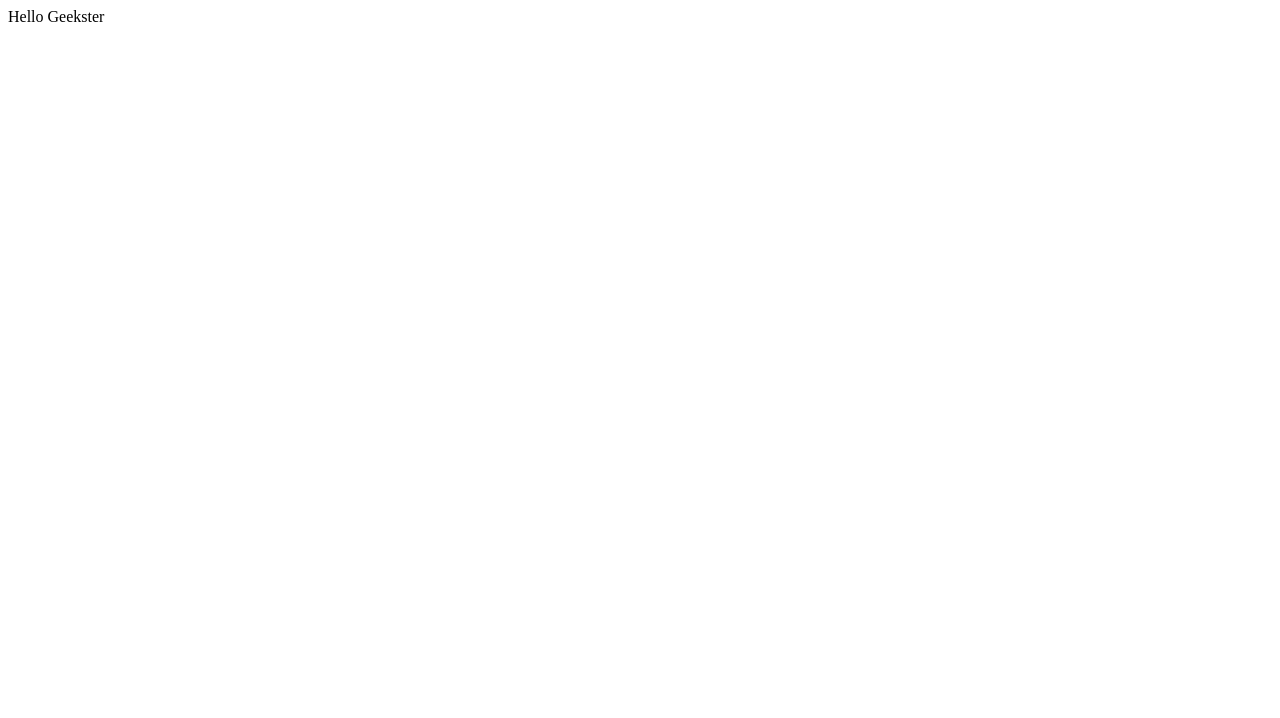
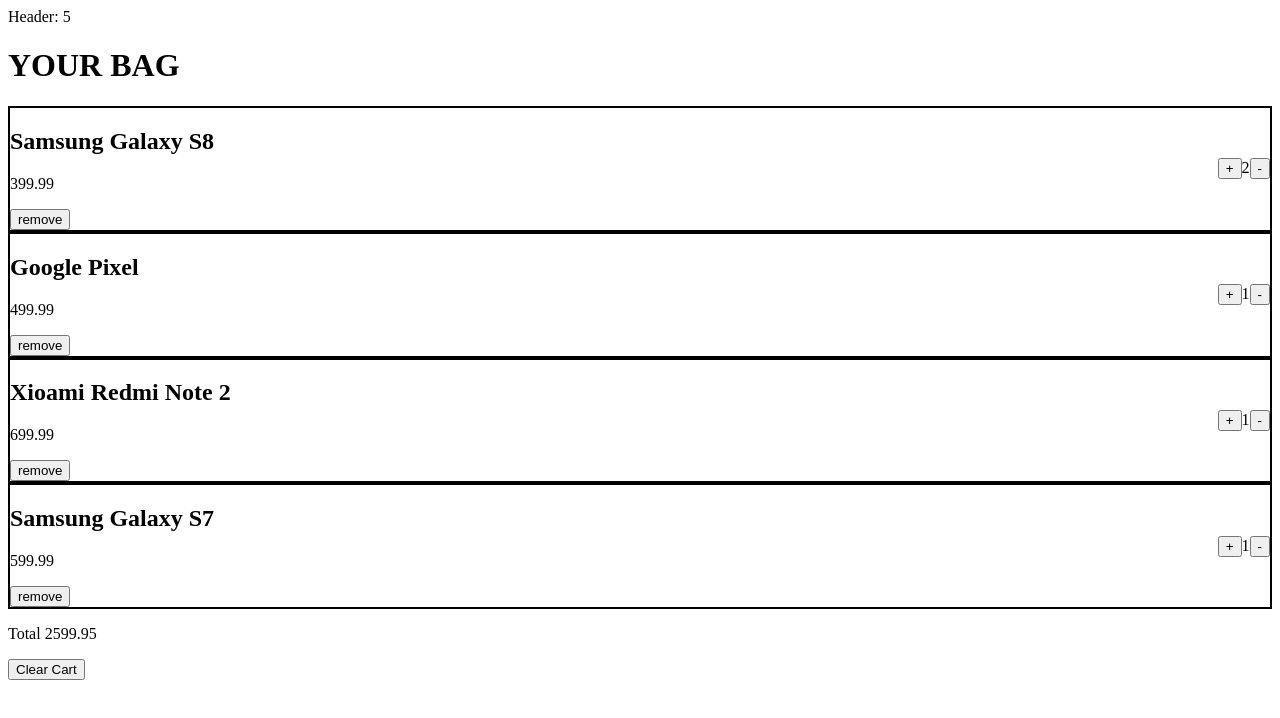
Before and after one commit to mshirhaan/fs19-geekster, a React (Vite) app: page / in a window 1280 px wide. Shown: the top 718 px of the page. Built offline with nearby package versions, Linux system fonts and the light colour scheme.

Commit message:
implementation of project cart

```diff
--- a/src/App.jsx
+++ b/src/App.jsx
@@ -1,7 +1,63 @@
+import { useState } from "react";
 import "./App.css";
+import Cart from "./components/Cart/Cart";
+import Header from "./components/Header/Header";
 
 function App() {
-  return <div>Hello Geekster</div>;
+  const [cartItems, setCartItems] = useState([
+    { id: 1, name: "Samsung Galaxy S8", price: 399.99, count: 2 },
+    { id: 2, name: "Google Pixel", price: 499.99, count: 1 },
+    { id: 3, name: "Xioami Redmi Note 2", price: 699.99, count: 1 },
+    { id: 4, name: "Samsung Galaxy S7", price: 599.99, count: 1 },
+  ]);
+
+  return (
+    <div>
+      <Header cartItems={cartItems} />
+      <Cart cartItems={cartItems} setCartItems={setCartItems} />
+    </div>
+  );
 }
 
+// //Parent
+// function App() {
+//   const [count, setCount] = useState(0);
+
+//   function increment(newcount) {
+//     setCount(count + 1);
+//   }
+
+//   return (
+//     <div>
+//       <Anuj count={count} />
+//       <Ajay count={count} onIncrement={increment} />
+//     </div>
+//   );
+// }
+
+// //brother 1
+// function Anuj(props) {
+//   return (
+//     <div>
+//       <p>Anuj count is {props.count}</p>
+//     </div>
+//   );
+// }
+
+// //brother 2
+// function Ajay(props) {
+//   return (
+//     <div>
+//       <p>count from Ajay is {props.count}</p>
+//       <button
+//         onClick={() => {
+//           props.onIncrement();
+//         }}
+//       >
+//         Ajay +
+//       </button>
+//     </div>
+//   );
+// }
+
 export default App;
--- /dev/null
+++ b/src/components/Cart/Cart.jsx
@@ -0,0 +1,66 @@
+import React from "react";
+import ProductItem from "../ProductItem/ProductItem";
+
+function Cart({ cartItems, setCartItems }) {
+  function calculateTotal() {
+    let sum = 0;
+    for (let cartItem of cartItems) {
+      sum += cartItem.price * cartItem.count;
+    }
+    return sum;
+  }
+
+  if (cartItems.length == 0) {
+    return (
+      <div>
+        <h1>YOUR BAG</h1>
+        <p>is currently empty</p>
+      </div>
+    );
+  }
+
+  function removeItem(itemId) {
+    const newCartItems = cartItems.filter((cartItem) => cartItem.id !== itemId);
+    setCartItems(newCartItems);
+  }
+
+  function updateCount(itemId, count) {
+    const newCartItems = [...cartItems];
+    for (let cartItem of newCartItems) {
+      if (cartItem.id === itemId) {
+        cartItem.count = count;
+        break;
+      }
+    }
+    setCartItems(newCartItems);
+  }
+
+  return (
+    <div>
+      <h1>YOUR BAG</h1>
+      {cartItems.map((cartItem) => (
+        <ProductItem
+          item={cartItem}
+          key={cartItem.id}
+          removeItem={removeItem}
+          decrement={() => {
+            updateCount(cartItem.id, cartItem.count - 1);
+          }}
+          increment={() => {
+            updateCount(cartItem.id, cartItem.count + 1);
+          }}
+        />
+      ))}
+      <p>Total {calculateTotal()}</p>
+      <button
+        onClick={() => {
+          setCartItems([]);
+        }}
+      >
+        Clear Cart
+      </button>
+    </div>
+  );
+}
+
+export default Cart;
--- /dev/null
+++ b/src/components/Header/Header.jsx
@@ -0,0 +1,15 @@
+function Header({ cartItems }) {
+  //   const count = cartItems.reduce((carry, item) => {
+  //     return carry + item.count;
+  //   }, 0);
+
+  let count = 0;
+
+  for (let cartItem of cartItems) {
+    count += cartItem.count;
+  }
+
+  return <div>Header: {count}</div>;
+}
+
+export default Header;
--- /dev/null
+++ b/src/components/ProductItem/ProductItem.css
@@ -0,0 +1,6 @@
+.card {
+  border: 2px solid;
+  display: flex;
+  align-items: center;
+  justify-content: space-between;
+}
--- /dev/null
+++ b/src/components/ProductItem/ProductItem.jsx
@@ -0,0 +1,26 @@
+import "./ProductItem.css";
+
+function ProductItem({ item, removeItem, increment, decrement }) {
+  return (
+    <div className="card">
+      <div>
+        <h2>{item.name}</h2>
+        <p>{item.price}</p>
+        <button
+          onClick={() => {
+            removeItem(item.id);
+          }}
+        >
+          remove
+        </button>
+      </div>
+      <div>
+        <button onClick={increment}>+</button>
+        {item.count}
+        <button onClick={decrement}>-</button>
+      </div>
+    </div>
+  );
+}
+
+export default ProductItem;
```
Also changed, not shown: src/components/Cart/Cart.css (added), src/components/Cart/CartButton/CartButton.css (added), src/components/Cart/CartButton/CartButton.jsx (added), src/components/Header/Header.css (added).
